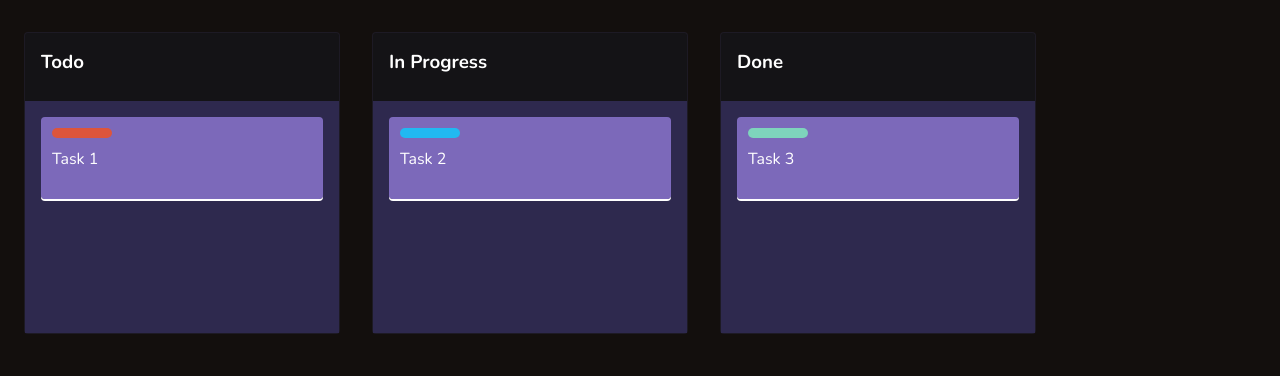
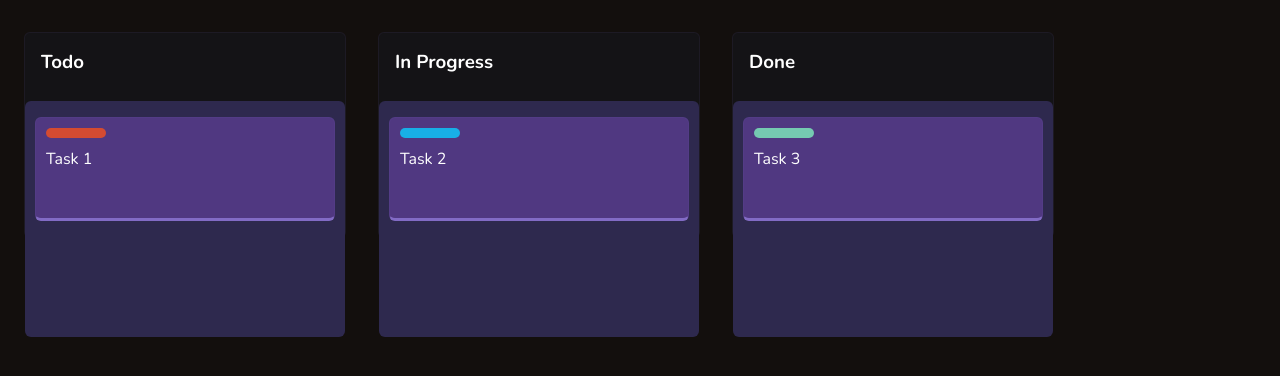
Before and after one commit to MarcosSantosDev/simple-kanban-board, a plain HTML site: page index.html in a window 1280 px wide. Drawn offline with nearby package versions, Linux system fonts and the light colour scheme.

Commit message:
styles: update the elements' color style and calculate their width and height

```diff
--- a/styles.css
+++ b/styles.css
@@ -3,7 +3,8 @@
     --wrapper-border-color: #907ad611;
     --board-bg-color: #141316;
     --dropzone-bg-color: #2e294e;
-    --card-bg-color: #907ad6cc;
+    --card-bg-color: #593c8fcc;
+    --card-border-bottom-color: #907ad6cc;
     --status-backlog-bg-color: #f6511dcc;
     --status-in-progress-bg-color: #0acdffcc;
     --status-done-bg-color: #7fefbdcc;
@@ -28,8 +29,7 @@ body {
 .board {
     background: var(--board-bg-color);
     border: 1px solid var(--wrapper-border-color);
-    border-radius: 4px;
-
+    border-radius: 6px;
     margin: 0 16px;
 }
 
@@ -40,20 +40,29 @@ body {
 }
 
 .dropzone {
-    padding: 16px;
-    min-width: 282px;
-    min-height: 200px;
+    display: flex;
+    flex-direction: column;
+    gap: 16px;
+    width: 300px;
+    height: 100%;
+    padding: 16px 10px;
+    border-radius: 6px;
     background-color: var(--dropzone-bg-color);
     transition: 400ms;
 }
 
 .card {
-    width: 280px;
-    min-height: 80px;
+    min-width: 280px;
+    min-height: 100px;
+    border: 1px solid var(--wrapper-border-color);
+    border-bottom: 3px solid var(--card-border-bottom-color);
+    border-radius: 6px;
     background-color: var(--card-bg-color);
-    border: 1px solid var(--wrapper-border-color);
-    border-radius: 4px;
-    box-shadow: 0px 2px#FFF;
+}
+
+.card:hover {
+    cursor: -webkit-grab;
+    cursor: -moz-grab;
 }
 
 .status {
@@ -84,5 +93,9 @@ body {
 }
 
 .is-dragging {
-    background-color: var(--is-dragging-bg);
+    opacity: 0.3;
 }
+
+.over {
+    opacity: .7;
+}
```
